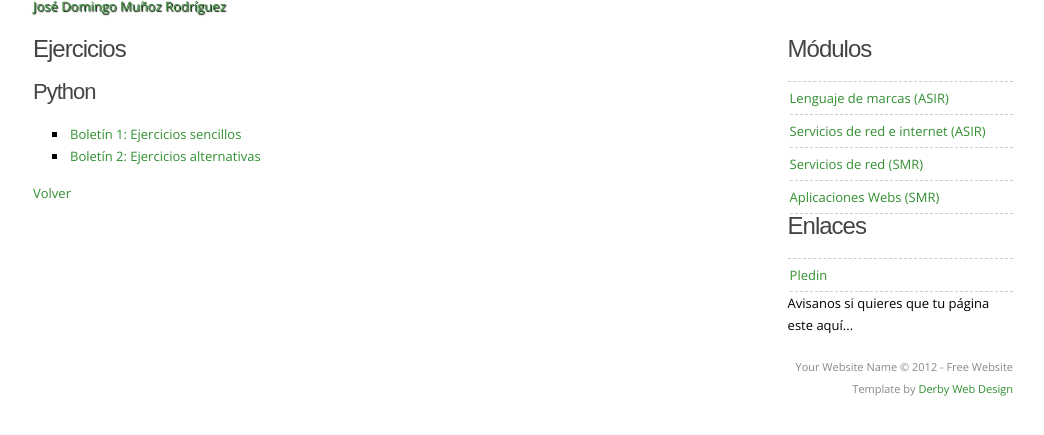
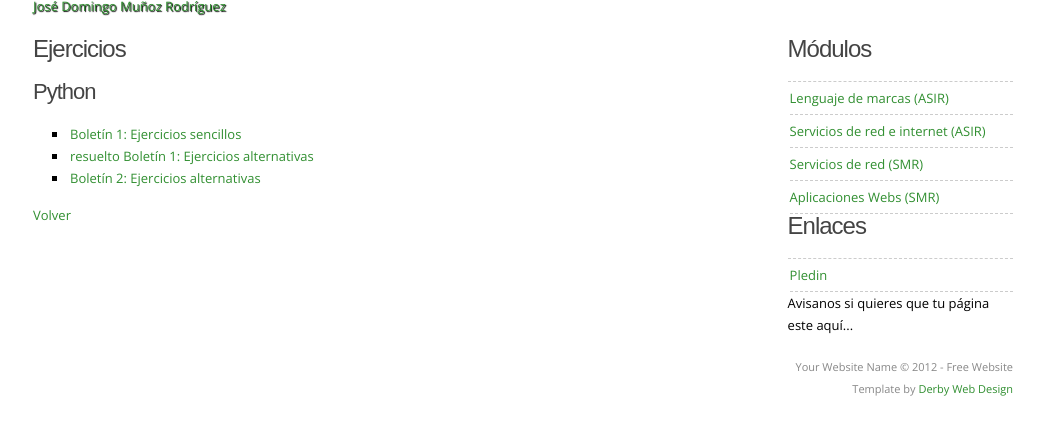
Before and after one commit to josedom24/josedom24.github.io, a Jekyll site: the page built from mod/lm/index.md, in a window 1280 px wide, cut to the strip 80-515 px from the top of the page. Shown: the whole strip, without its empty margins (117-1161 px from the left). Built offline with Jekyll 4.4.1, drawn with Linux system fonts in a browser that asks for light colours; nearby versions of some CDN libraries; some web fonts are replaced; library files that are not in the unit come from our copies.

Commit message:
Modificación de index

```diff
--- a/mod/lm/index.md
+++ b/mod/lm/index.md
@@ -10,6 +10,7 @@ tagline: CFGS ASIR
 #### Python
 
 * [Boletín 1: Ejercicios sencillos](bol1)
+* [resuelto Boletín 1: Ejercicios alternativas](resuelto1)
 * [Boletín 2: Ejercicios alternativas](bol2)
 
 [Volver](http://josedom24.github.io)
```
